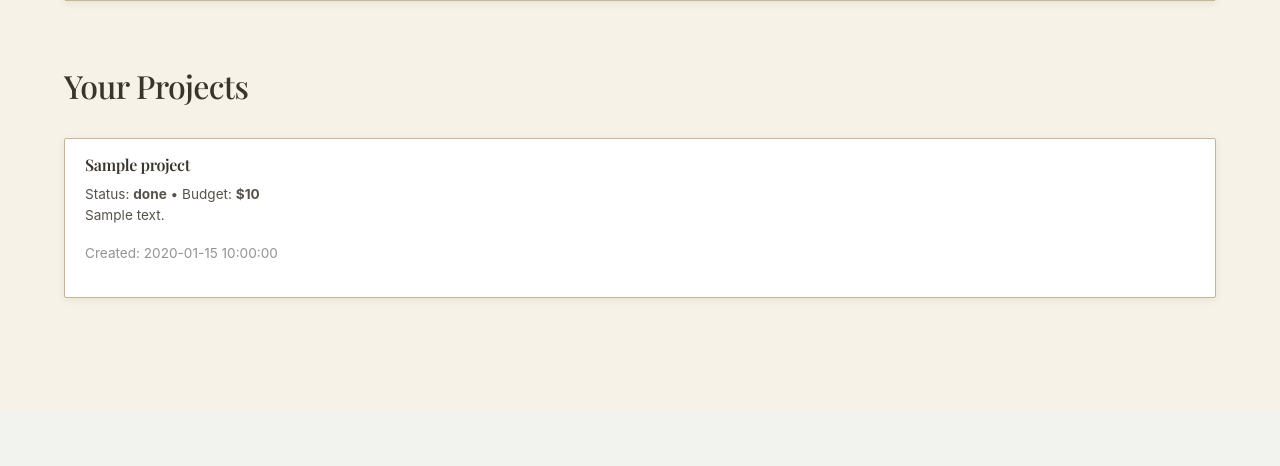
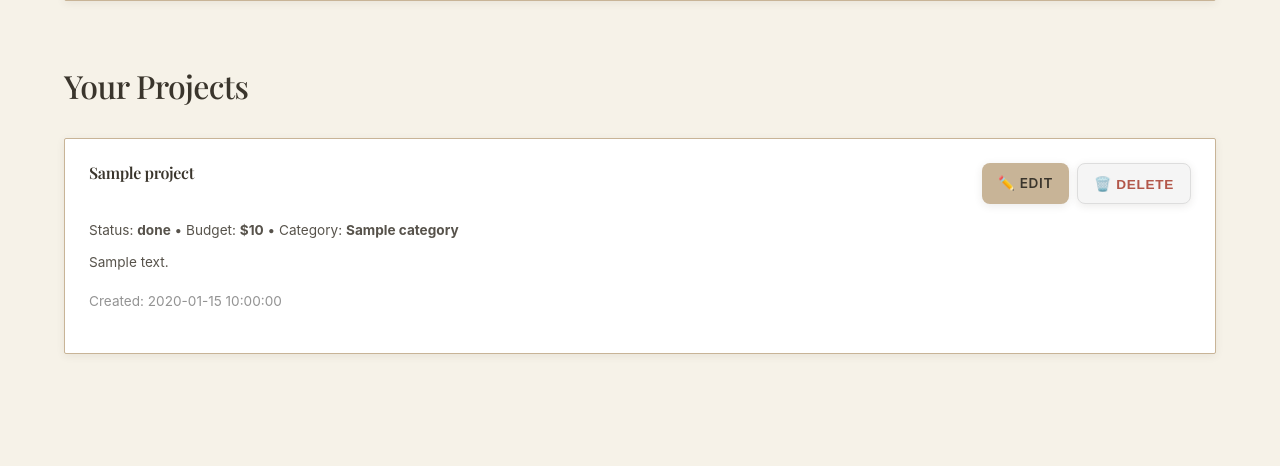
Before and after one commit to kayleighsellskcre/your-life-your-home, a Flask app: template templates/homeowner/reno_planner.html in a window 1280 px wide. Shown: the part 1007-1473 px from the top of the page. Before the commit the page ends 1309 px from the top, so only its background shows below. Run offline with Flask 3, Linux system fonts and the light colour scheme; the template is opened without the code that fills it: most values are stand-ins (such as "Sample title", 1, 10 or a date in 2020); some web fonts are replaced.

Commit message:
Enhancement: Improved the renovation planner UI by adding edit and delete buttons for projects, along with a confirmation dialog for deletions. Updated budget display logic and refined styling for better user experience.

```diff
--- a/templates/homeowner/reno_planner.html
+++ b/templates/homeowner/reno_planner.html
@@ -42,16 +42,33 @@
   {% if projects %}
     <div class="dashboard-cards">
       {% for project in projects %}
-        <div class="card">
-          <h3>{{ project.name }}</h3>
+        <div class="card" style="position: relative; padding: 1.5rem;">
+          <div style="display: flex; justify-content: space-between; align-items: flex-start; margin-bottom: 1rem;">
+            <h3 style="margin: 0; flex: 1;">{{ project.name }}</h3>
+            <div style="display: flex; gap: 0.5rem;">
+              <a href="{{ url_for('homeowner_reno_planner_edit_project', project_id=project.id) }}"
+                 class="btn btn-secondary"
+                 style="padding: 0.5rem 1rem; font-size: 0.85rem; text-decoration: none; display: inline-flex; align-items: center; gap: 0.25rem;">
+                ✏️ Edit
+              </a>
+              <button onclick="deleteProject({{ project.id }}, '{{ project.name|e }}')"
+                      class="btn"
+                      style="padding: 0.5rem 1rem; font-size: 0.85rem; background: #f5f5f5; border: 1px solid #ddd; color: #b3574a; cursor: pointer;">
+                🗑️ Delete
+              </button>
+            </div>
+          </div>
           <p class="card-subtext">
             Status: <strong>{{ project.status or "Planning" }}</strong>
-            {% if project.budget is not none %}
-              • Budget: <strong>${{ "{:,.0f}".format(project.budget) }}</strong>
+            {% if project.budget and project.budget != '' %}
+              • Budget: <strong>${{ "{:,.0f}".format(project.budget|float) if project.budget|float else project.budget }}</strong>
+            {% endif %}
+            {% if project.category and project.category != 'Other' %}
+              • Category: <strong>{{ project.category }}</strong>
             {% endif %}
           </p>
           {% if project.notes %}
-            <p class="card-subtext">{{ project.notes }}</p>
+            <p class="card-subtext" style="margin-top: 0.75rem;">{{ project.notes }}</p>
           {% endif %}
           <p style="font-size: 0.85rem; color: #888; margin-top: 1rem;">
             Created: {{ project.created_at }}
@@ -59,6 +76,27 @@
         </div>
       {% endfor %}
     </div>
+    <script>
+    function deleteProject(projectId, projectName) {
+      if (!confirm(`Are you sure you want to delete "${projectName}"? This action cannot be undone.`)) {
+        return;
+      }
+
+      fetch(`/homeowner/reno/planner/project/${projectId}/delete`, {
+        method: 'POST',
+        headers: { 'Content-Type': 'application/json' }
+      })
+      .then(res => res.json())
+      .then(data => {
+        if (data.success) {
+          location.reload();
+        } else {
+          alert('Could not delete project: ' + (data.error || 'Unknown error'));
+        }
+      })
+      .catch(() => alert('Could not delete project.'));
+    }
+    </script>
   {% else %}
     <div class="empty-state">
       <h3>🔨 No Projects Yet</h3>
```
